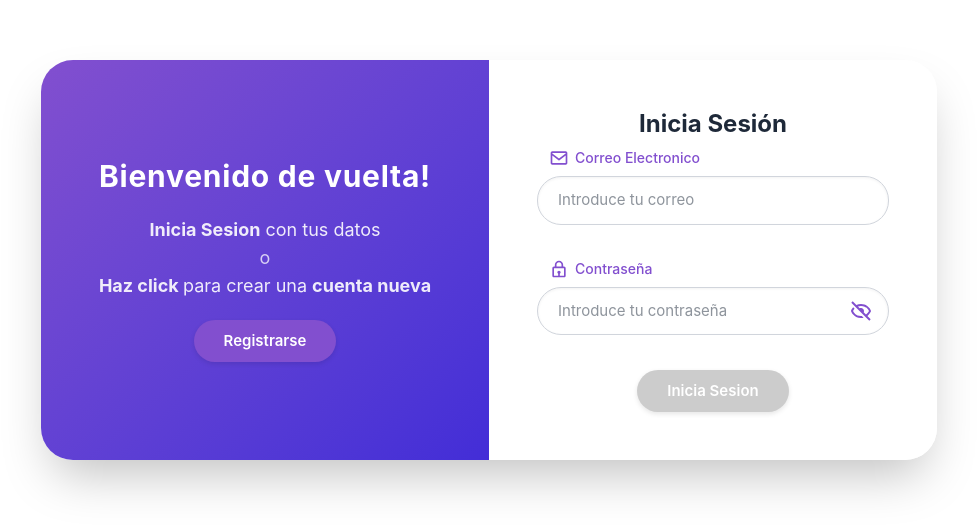
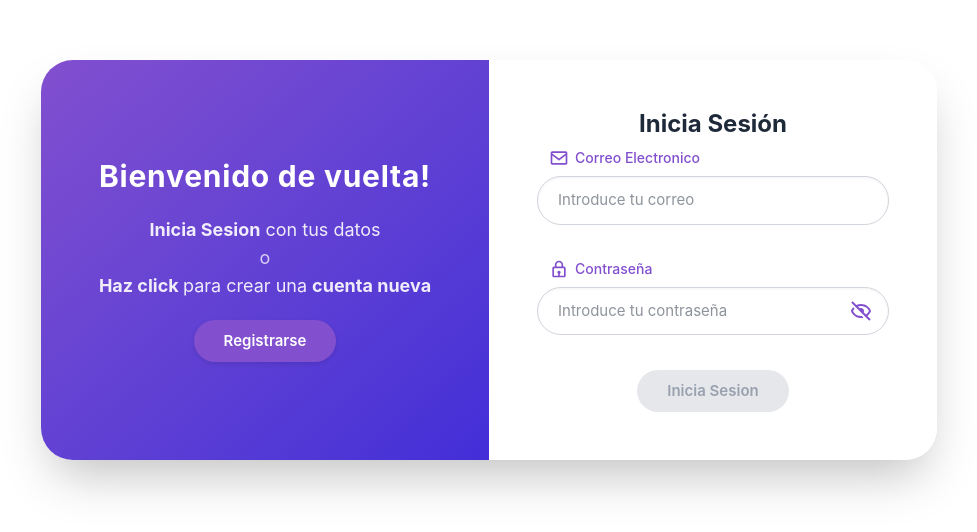
Before and after one commit to DanielMartinezowo/login-react, a React (Vite) app: page / in a window 1280 px wide. Shown: the part 140-672 px from the top of the page, without its empty margins (151-1128 px from the left). Built offline with nearby package versions, Linux system fonts and the light colour scheme.

Commit message:
[refactor]: change the estructure of button

```diff
--- a/src/components/button.tsx
+++ b/src/components/button.tsx
@@ -1,27 +1,51 @@
 import { IconSpinner } from './Spinner';
 import { cn } from '../utils/cn';
+
+type ButtonVariants = 'primary' | 'danger';
 
 interface ButtonProps extends React.ButtonHTMLAttributes<HTMLButtonElement> {
   text?: string;
   isLoading?: boolean;
+  children?: React.ReactNode;
+  variant?: ButtonVariants;
 }
 
-export function Button({ text, isLoading = false, disabled, className, ...rest }: ButtonProps) {
+export function Button({
+  text,
+  children,
+  variant = 'primary',
+  isLoading = false,
+  disabled,
+  className,
+  ...rest
+}: ButtonProps) {
+  const variantStyles = {
+    primary:
+      'px-7.5 py-2.5 text-white text-[15px] bg-primary rounded-4xl shadow-[0_2px_5px_rgba(0,0,0,0.1)] ' +
+      'enabled:hover:bg-primary-hover enabled:active:scale-95 ' +
+      'disabled:bg-gray-200 disabled:text-gray-400 disabled:cursor-not-allowed disabled:shadow-none',
+
+    danger:
+      'w-full px-4 py-2.5 text-sm text-red-600 rounded-xl text-left ' +
+      'enabled:hover:bg-red-50 ' +
+      'disabled:opacity-50 disabled:cursor-not-allowed',
+  };
+
   return (
     <button
       {...rest}
       disabled={disabled || isLoading}
       className={cn(
-        'flex items-center gap-2 px-7.5 py-2.5 text-white text-[15px] font-semibold rounded-4xl shadow-[0_2px_5px_rgba(0,0,0,0.1)] transition-colors duration-300 ease-in-out active:scale-95',
-        disabled || isLoading
-          ? 'bg-[#ccc] cursor-not-allowed'
-          : 'bg-primary hover:bg-primary-hover',
+        'flex items-center gap-2 font-semibold transition-all duration-300 ease-in-out',
+        variantStyles[variant],
         className
       )}
     >
-      {isLoading && <IconSpinner className='text-white' />}
+      {isLoading && (
+        <IconSpinner className={variant === 'primary' ? 'text-gray-400' : 'text-red-500'} />
+      )}
 
-      {text}
+      {children || text}
     </button>
   );
 }
```
